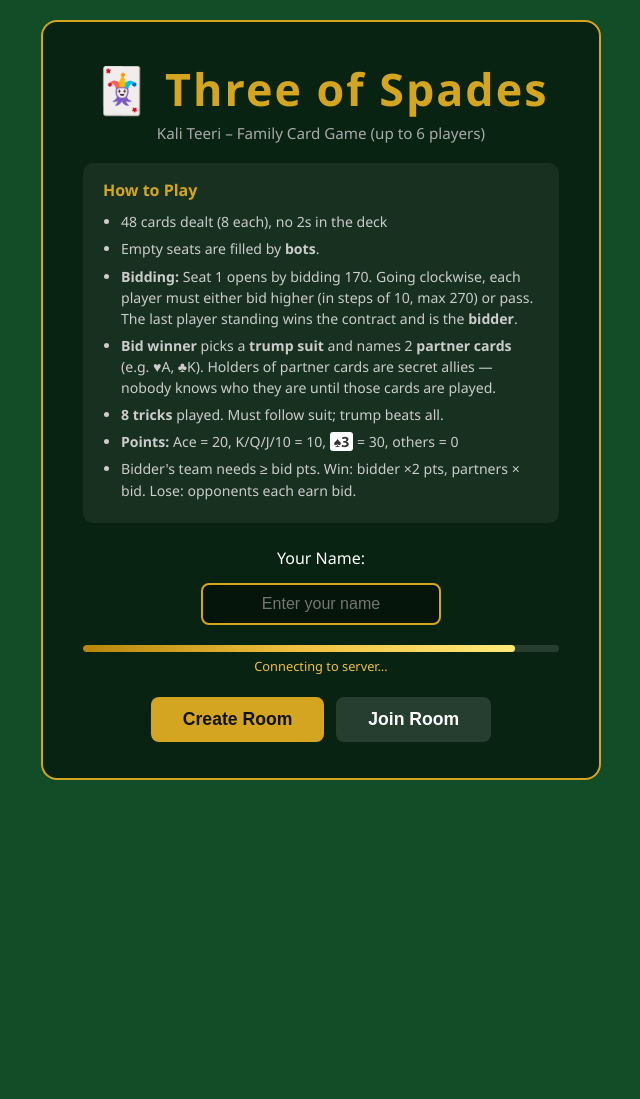
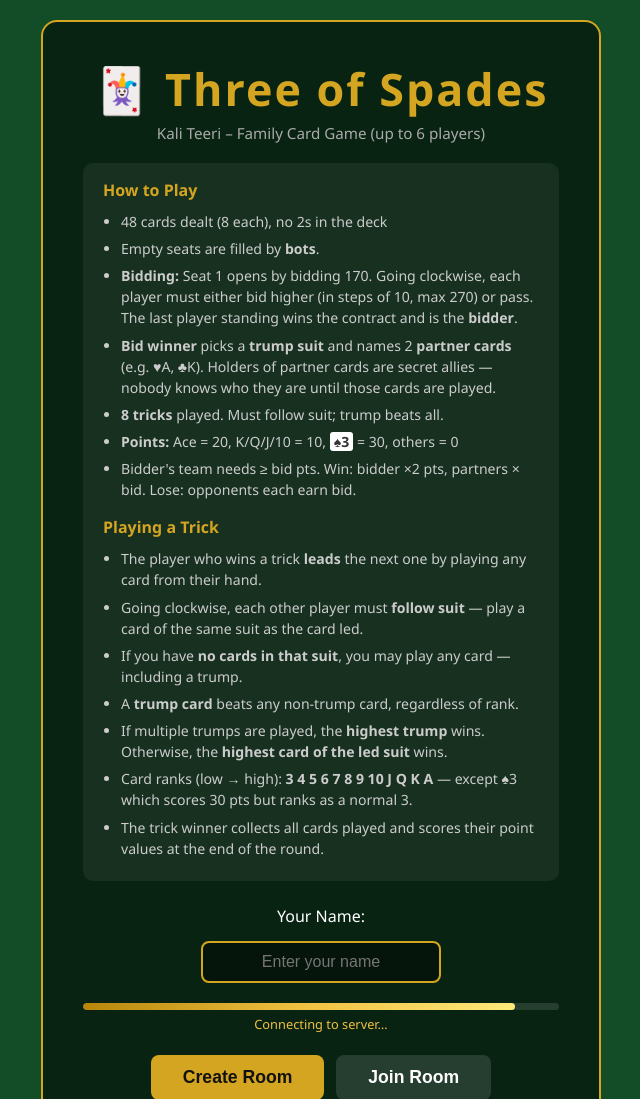
Before and after one commit to ICEMAN652/Black-Three, a Flask app: page / in a window 1280 px wide. Shown: the top 1099 px of the page, without its empty margins (319-959 px from the left). Before the commit the page ends 780 px from the top, so only its background shows below. Run offline with Flask 3, Linux system fonts and the light colour scheme; some libraries are stand-ins or nearby versions.

Commit message:
Add trick-playing rules to home screen rules box
Co-Authored-By: Claude Sonnet 4.6 <noreply@anthropic.com>

```diff
--- a/templates/index.html
+++ b/templates/index.html
@@ -23,6 +23,16 @@
         <li><strong>8 tricks</strong> played. Must follow suit; trump beats all.</li>
         <li><strong>Points:</strong> Ace = 20, K/Q/J/10 = 10, <span class="black3">♠3</span> = 30, others = 0</li>
         <li>Bidder's team needs ≥ bid pts. Win: bidder ×2 pts, partners × bid. Lose: opponents each earn bid.</li>
+      </ul>
+      <h3 style="margin-top:1rem">Playing a Trick</h3>
+      <ul>
+        <li>The player who wins a trick <strong>leads</strong> the next one by playing any card from their hand.</li>
+        <li>Going clockwise, each other player must <strong>follow suit</strong> — play a card of the same suit as the card led.</li>
+        <li>If you have <strong>no cards in that suit</strong>, you may play any card — including a trump.</li>
+        <li>A <strong>trump card</strong> beats any non-trump card, regardless of rank.</li>
+        <li>If multiple trumps are played, the <strong>highest trump</strong> wins. Otherwise, the <strong>highest card of the led suit</strong> wins.</li>
+        <li>Card ranks (low → high): <strong>3 4 5 6 7 8 9 10 J Q K A</strong> — except ♠3 which scores 30 pts but ranks as a normal 3.</li>
+        <li>The trick winner collects all cards played and scores their point values at the end of the round.</li>
       </ul>
     </div>
     <div class="setup-form">
```
